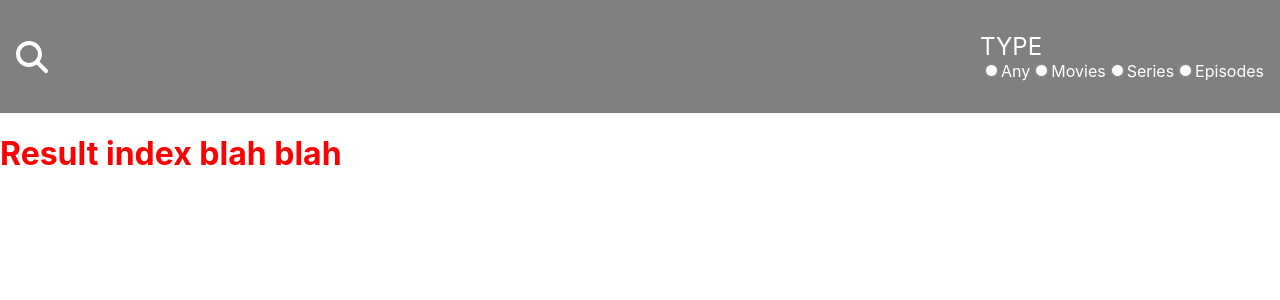
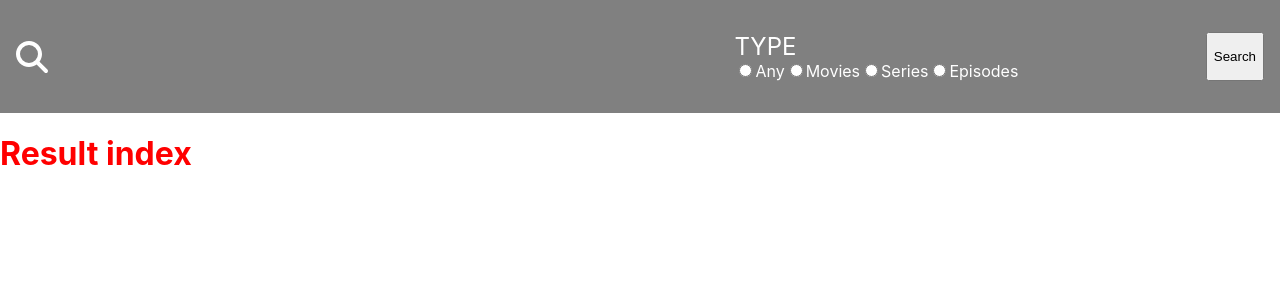
Before and after one commit to BrokenDots/Aligent-Test, a React (Create React App) app in the folder aligent-assignment/: page / in a window 1280 px wide. Shown: the top 300 px of the page. Built offline with nearby package versions, Linux system fonts and the light colour scheme.

Commit message:
refined changehandler and seperated behavior with submit handler

```diff
--- a/aligent-assignment/src/App.jsx
+++ b/aligent-assignment/src/App.jsx
@@ -8,9 +8,12 @@ import { useState } from 'react';
 
 function App() {
 
-  const [searchFormState, setSearchFormState ] = useState({})
+  //this state is for handing the change in the searchbar form
+  //setter used in the changeHandler function
+  const [searchFormState, setSearchFormState ] = useState({});
 
   function changeHandler(e){
+    e.preventDefault();
     let name = e.target.name;
     let value = e.target.value;
     setSearchFormState(prev=>{
@@ -19,7 +22,20 @@ function App() {
         [name] : value
       })
     })
+  }
+
+
+  //this state is used for setting the queries that will be used by the api.
+  //this could be bundled with the changehandler but I did not want to keep making api requests for each change that occured in the form as we can only make limited rquests perday. This is only triggered on a submit event of the form.
+  //setter method used with the submit function on searchbar form
+  //also contains the fetch api along which make the get request
+  //we will later use the data obtained as props for the ResultsIndex component
+  const [requestedDataState, setRequestedData] = useState({});
+
+  function submitHandler(e){
+    e.preventDefault();
     console.log(searchFormState);
+    setRequestedData(searchFormState);
   }
 
 
@@ -27,26 +43,27 @@ function App() {
     <div className="App">
         <div className="searchbar-wrapper">
 
-          <form className="searchbar" onChange={changeHandler}>
+          <form className="searchbar" onSubmit={submitHandler}>
 
               <div className="searchbox">
                 <FontAwesomeIcon icon={faMagnifyingGlass} size="2x"/>
-                <input type="text" name="search-field" id="search-field"  />
+                <input type="text" name="searchField" id="search-field" onChange={changeHandler} />
               </div>
 
 
               <div className="radio-div">
                 <div className="field-title">TYPE</div>
-                <input type="radio" id="any" name="type" value="any"/>
+                <input type="radio" id="any" name="type" value="any" onChange={changeHandler}/>
                 <label htmlFor="any">Any</label>
-                <input type="radio" id="movies" name="type" value="movies"/>
+                <input type="radio" id="movies" name="type" value="movies" onChange={changeHandler}/>
                 <label htmlFor="movies">Movies</label>
-                <input type="radio" id="series" name="type" value="series"/>
+                <input type="radio" id="series" name="type" value="series" onChange={changeHandler}/>
                 <label htmlFor="series">Series</label>
-                <input type="radio" id="episodes" name="type" value="episodes"/>
+                <input type="radio" id="episodes" name="type" value="episodes" onChange={changeHandler}/>
                 <label htmlFor="episodes">Episodes</label>
               </div>
 
+              <button type='submit'>Search</button>
           </form>
 
         </div>
@@ -54,7 +71,7 @@ function App() {
 
 
 
-        <ResultIndex searchTerm={"blah blah"}/>
+        <ResultIndex searchTerm={requestedDataState}/>
 
 
     </div>
--- a/aligent-assignment/src/Components/ResultIndexComponent/ResultIndex.jsx
+++ b/aligent-assignment/src/Components/ResultIndexComponent/ResultIndex.jsx
@@ -4,7 +4,7 @@ import './ResultIndex.css';
 
 function ResultIndex(props) {
   return (
-    <h1>Result index {props.searchTerm}</h1>
+    <h1>Result index {props.searchTerm.searchField}</h1>
   );
 }
 
```
